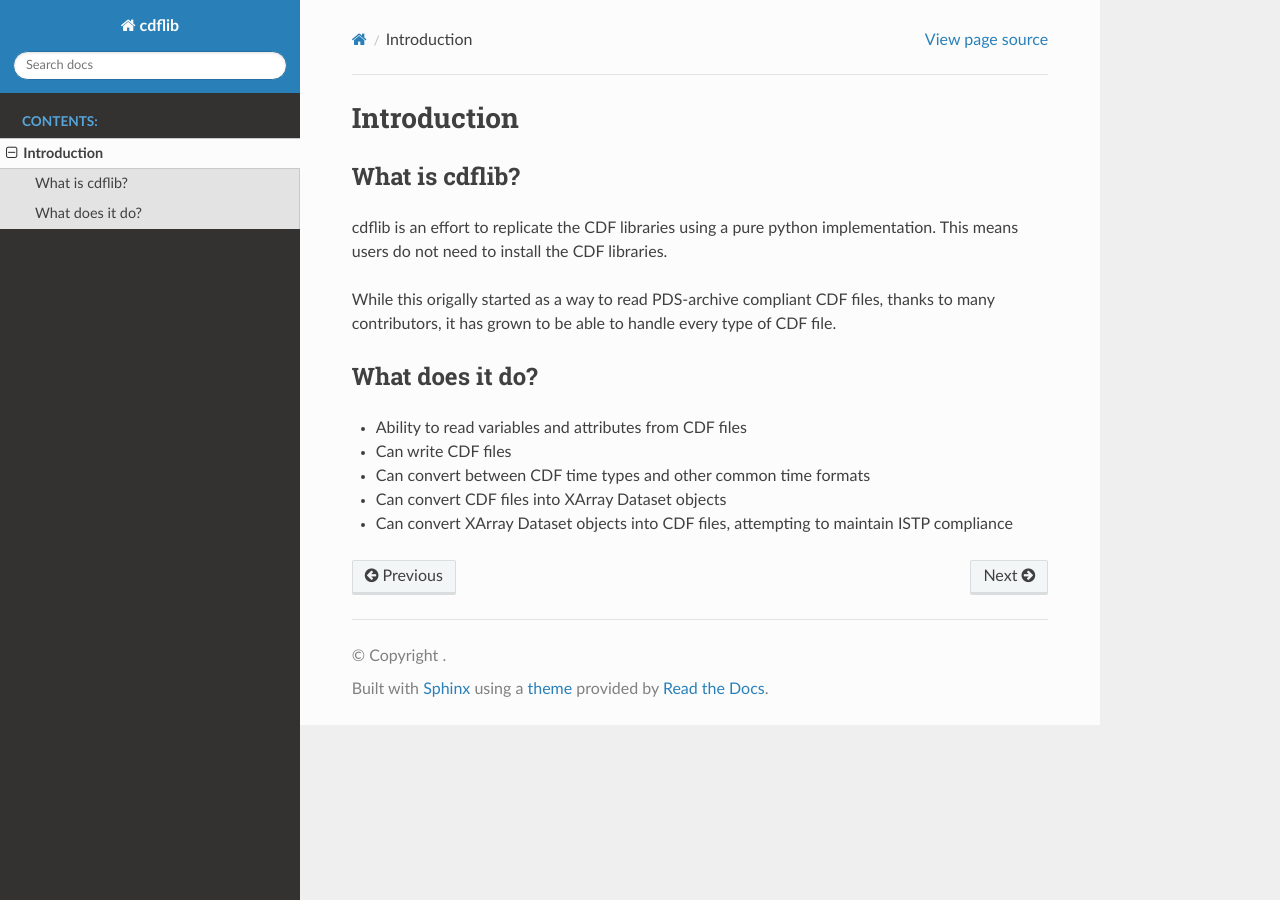
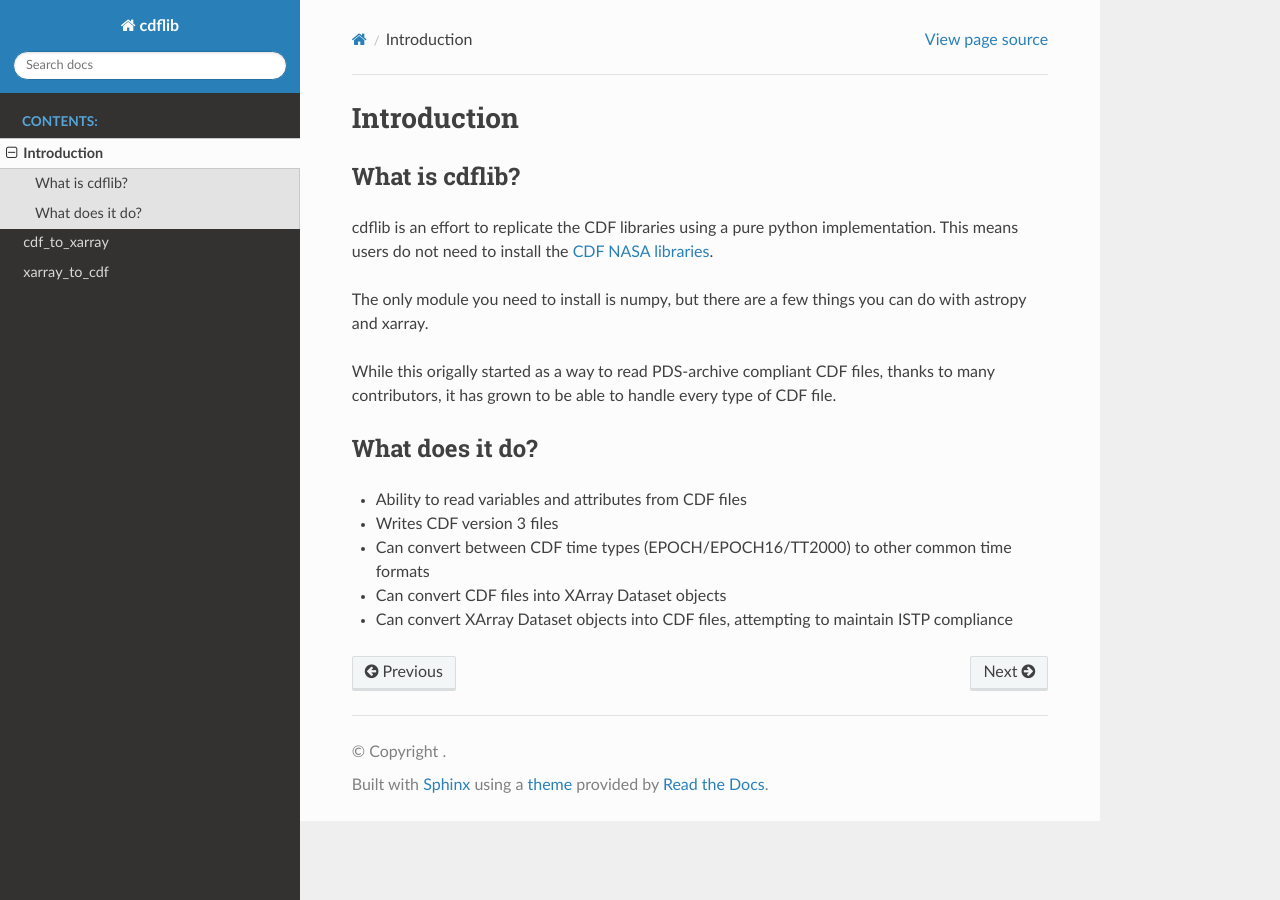
Before and after one commit to MAVENSDC/cdflib, a Sphinx documentation site: the page built from doc/introduction.rst, in a window 1280 px wide. Built offline with Sphinx 7.4.7 and the Read the Docs theme 2.0.0, drawn with Linux system fonts in a browser that asks for light colours.

```diff
--- a/doc/introduction.rst
+++ b/doc/introduction.rst
@@ -4,7 +4,9 @@ Introduction
 What is cdflib?
 ------------------
 
-cdflib is an effort to replicate the CDF libraries using a pure python implementation.  This means users do not need to install the CDF libraries.
+cdflib is an effort to replicate the CDF libraries using a pure python implementation.  This means users do not need to install the `CDF NASA libraries <https://cdf.gsfc.nasa.gov/>`_.
+
+The only module you need to install is numpy, but there are a few things you can do with astropy and xarray.
 
 While this origally started as a way to read PDS-archive compliant CDF files, thanks to many contributors, it has grown to be able to handle every type of CDF file.
 
@@ -13,7 +15,7 @@ What does it do?
 -------------------
 
 * Ability to read variables and attributes from CDF files
-* Can write CDF files
-* Can convert between CDF time types and other common time formats
+* Writes CDF version 3 files
+* Can convert between CDF time types (EPOCH/EPOCH16/TT2000) to other common time formats
 * Can convert CDF files into XArray Dataset objects
 * Can convert XArray Dataset objects into CDF files, attempting to maintain ISTP compliance
```
Also changed, not shown: doc/modules/cdf_to_xarray.rst (+11 -0 lines), doc/modules/xarray_to_cdf.rst (+11 -0 lines).
